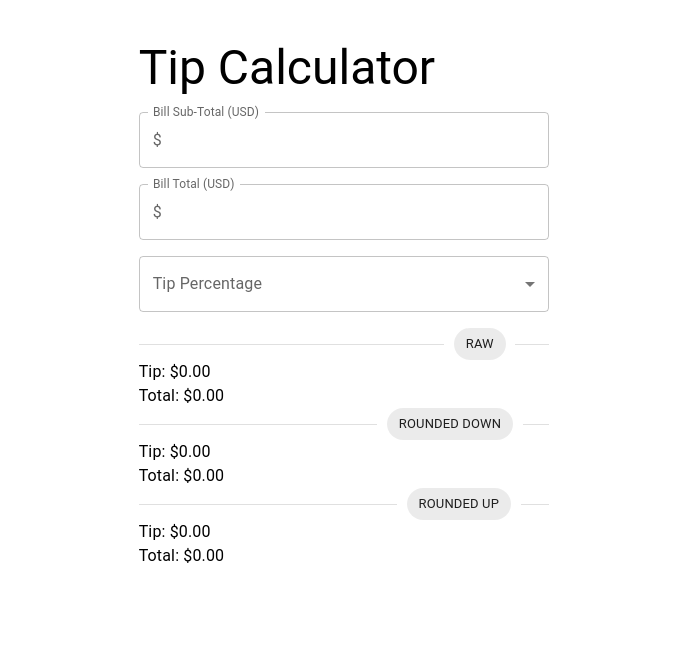
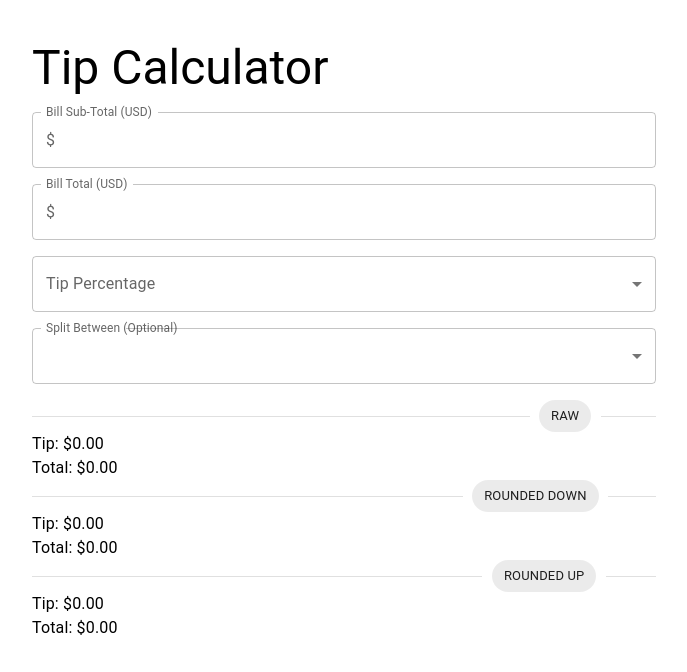
Before and after one commit to dajomareyes/personal-website, a React (Vite) app: page /tips in a window 1280 px wide. Shown: the top 672 px of the page, without its empty margins (296-983 px from the left). Built offline with nearby package versions, Linux system fonts and the light colour scheme.

Commit message:
add splitter feature

```diff
--- a/src/pages/TipCalculatorRoute.tsx
+++ b/src/pages/TipCalculatorRoute.tsx
@@ -11,10 +11,39 @@ import Grid from "@mui/system/Unstable_Grid";
 import { useMemo, useState } from "react";
 
 const percentages = [10, 12, 15, 18, 20, 22, 25];
+const numberOfPeople = [2, 3, 4, 5, 6, 7, 8, 9, 10];
+
+type SummaryProps = {
+  tip: number;
+  total: number;
+  label: string;
+  splitBetween: number;
+};
+
+const Summary = (props: SummaryProps) => {
+  return (
+    <>
+      <Divider textAlign="right">
+        <Chip label={props.label} />
+      </Divider>
+      Tip: ${props.tip.toFixed(2)}
+      <br />
+      Total: ${props.total.toFixed(2)}
+      <br />
+      {props.splitBetween > 1 ? (
+        <>
+          Total per person: ${(props.total / +props.splitBetween).toFixed(2)}
+          <br />
+        </>
+      ) : null}
+    </>
+  );
+};
 
 const TipCalculatorRoute = () => {
   const [percentage, setPercentage] = useState("");
   const [subTotal, setSubTotal] = useState("");
+  const [splitBetween, setSplitBetween] = useState(0);
   const [total, setTotal] = useState("");
 
   const calculateTip = useMemo(() => {
@@ -38,10 +67,10 @@ const TipCalculatorRoute = () => {
       spacing={2}
       direction="column"
     >
-      <Grid xs={12} sm={4}>
+      <Grid xs={12} sm={6}>
         <Typography variant={"h3"}>Tip Calculator</Typography>
       </Grid>
-      <Grid xs={12} sm={4}>
+      <Grid xs={12} sm={6}>
         <TextField
           fullWidth
           label="Bill Sub-Total (USD)"
@@ -53,7 +82,7 @@ const TipCalculatorRoute = () => {
           }}
         />
       </Grid>
-      <Grid xs={12} sm={4}>
+      <Grid xs={12} sm={6}>
         <TextField
           fullWidth
           label="Bill Total (USD)"
@@ -65,7 +94,7 @@ const TipCalculatorRoute = () => {
           }}
         />
       </Grid>
-      <Grid xs={12} sm={4}>
+      <Grid xs={12} sm={6}>
         <FormControl fullWidth>
           <InputLabel id="percetange-drop-down-label">
             Tip Percentage
@@ -83,29 +112,45 @@ const TipCalculatorRoute = () => {
           </Select>
         </FormControl>
       </Grid>
-      <Grid xs={12} sm={4}>
+      <Grid xs={12} sm={6}>
+        <FormControl fullWidth>
+          <InputLabel id="percetange-drop-down-label">
+            Split Between (Optional)
+          </InputLabel>
+          <Select
+            value={splitBetween}
+            label="Split Between"
+            onChange={(event) => {
+              setSplitBetween(+event.target.value);
+            }}
+          >
+            <MenuItem value={1}>Do not split</MenuItem>
+            {numberOfPeople.map((people) => (
+              <MenuItem value={people}>{people}</MenuItem>
+            ))}
+          </Select>
+        </FormControl>
+      </Grid>
+      <Grid xs={12} sm={6}>
         <Typography variant={"body1"}>
-          <Divider textAlign="right">
-            <Chip label="RAW" />
-          </Divider>
-          Tip: ${calculateTip.rawTipAmount.toFixed(2)}
-          <br />
-          Total: ${calculateTip.rawtotalAmount.toFixed(2)}
-          <br />
-          <Divider textAlign="right">
-            <Chip label="ROUNDED DOWN" />
-          </Divider>
-          Tip: ${calculateTip.tipAmountRoundDown.toFixed(2)}
-          <br />
-          Total: ${calculateTip.totalRoundedDown.toFixed(2)}
-          <br />
-          <Divider textAlign="right">
-            <Chip label="ROUNDED UP" />
-          </Divider>
-          Tip: ${calculateTip.tipAmountRoundUp.toFixed(2)}
-          <br />
-          Total: ${calculateTip.totalRoundedUp.toFixed(2)}
-          <br />
+          <Summary
+            tip={calculateTip.rawTipAmount}
+            total={calculateTip.rawtotalAmount}
+            splitBetween={splitBetween}
+            label="RAW"
+          />
+          <Summary
+            tip={calculateTip.tipAmountRoundDown}
+            total={calculateTip.totalRoundedDown}
+            splitBetween={splitBetween}
+            label="ROUNDED DOWN"
+          />
+          <Summary
+            tip={calculateTip.tipAmountRoundUp}
+            total={calculateTip.totalRoundedUp}
+            splitBetween={splitBetween}
+            label="ROUNDED UP"
+          />
         </Typography>
       </Grid>
     </Grid>
```
